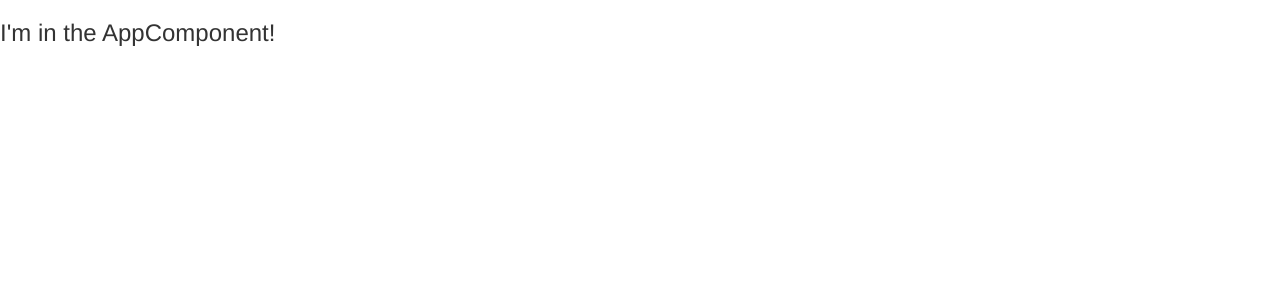
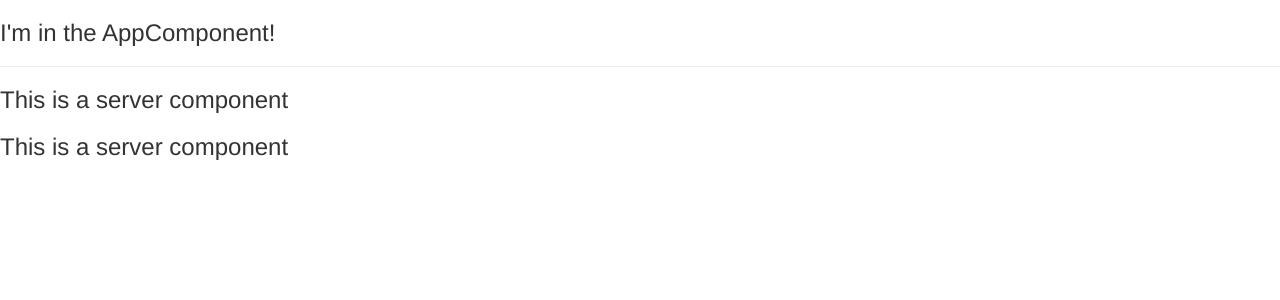
Before and after one commit to brunopenner/Angular-The-Complete-Guide, an Angular app: page / in a window 1280 px wide. Shown: the top 300 px of the page. Built offline with nearby package versions, Linux system fonts and the light colour scheme.

Commit message:
#21 Server and Servers components

```diff
--- a/src/app/app.component.html
+++ b/src/app/app.component.html
@@ -1 +1,3 @@
 <h3>I'm in the AppComponent!</h3>
+<hr>
+<app-servers></app-servers>
--- a/src/app/server/server.component.html
+++ b/src/app/server/server.component.html
@@ -1 +1 @@
-<p>The Server Component</p>
+<h3>This is a server component</h3>
--- /dev/null
+++ b/src/app/servers/servers.component.html
@@ -0,0 +1,2 @@
+<app-server></app-server>
+<app-server></app-server>
```
Also changed, not shown: src/app/app.module.ts (+7 -3 lines), src/app/servers/servers.component.ts (added, +10 -0 lines), src/app/servers/servers.component.css (added).
